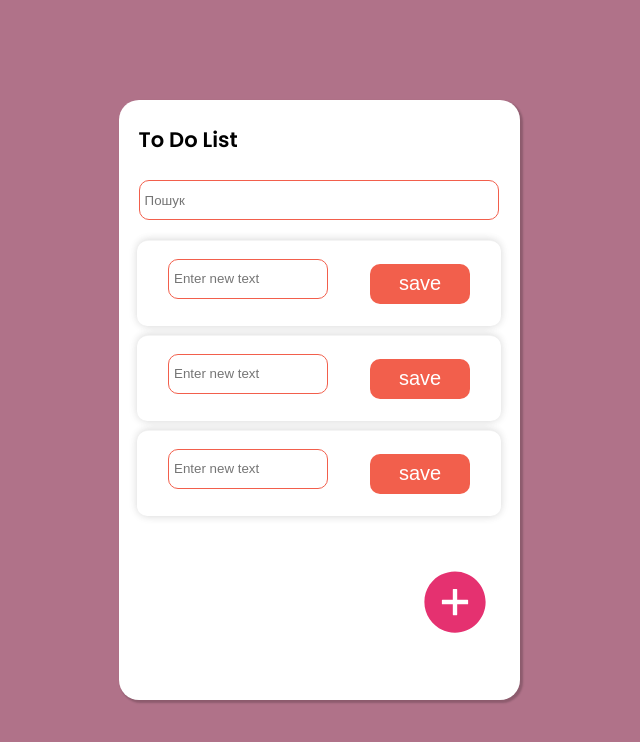
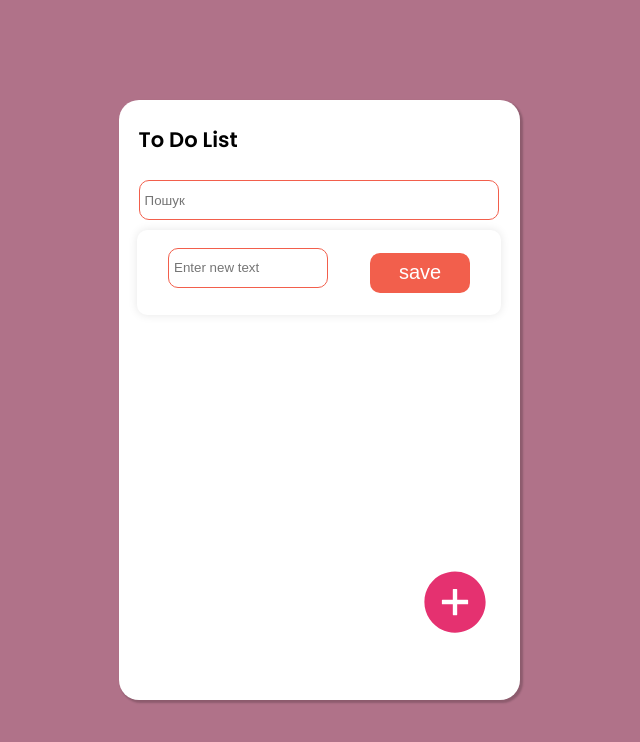
Before and after one commit to romaniv1437/TODO-list, a React (Create React App) app: page / in a window 1280 px wide. Both pictures are taken after a click on the icon 778 px from the left and 281 px from the top of the page. Shown: the top 742 px of the page, without its empty margins (321-961 px from the left). Built offline with nearby package versions, Linux system fonts and the light colour scheme.

Commit message:
change task text, TaskChangeForm

```diff
--- /dev/null
+++ b/src/components/Tasks/TaskChangeForm/TaskChangeForm.js
@@ -0,0 +1,20 @@
+import React from 'react';
+import s from "../Tasks.module.css";
+import CustomInput from "../../assets/Input/Input";
+import CustomButton from "../../assets/Button/Button";
+
+const TaskChangeForm = (props) => {
+    return (
+            <>{props.onChange.isChange ? <div className={s.change_task}>
+                    <CustomInput placeholder='Enter new text' value={props.newTaskText}
+                                 onChange={(e) => props.setNewTaskText(e.target.value)}/>
+                    <CustomButton onClick={() => {
+                        props.editTask(props.onChange.taskId, props.newTaskText);
+                        props.setNewTaskText('')
+                        props.onTaskChange(0, false)
+                    }}>save</CustomButton>
+            </div> : null}</>
+    );
+};
+
+export default TaskChangeForm;
--- /dev/null
+++ b/src/components/Tasks/TaskElement/TaskElement.js
@@ -0,0 +1,25 @@
+import React from 'react';
+import s from "../Tasks.module.css";
+import {MdDeleteOutline, MdOutlineModeEditOutline} from "react-icons/md";
+
+const TaskElement = (props) => {
+
+    let task_elements = props.tasks.map(task => <div key={task.id} className={s.task_el}>
+        <div className={s.left}>
+            <p>{task.text}</p>
+            <span>{task.difficulty}</span>
+        </div>
+        <div className={s.right}>
+            <MdOutlineModeEditOutline onClick={() => props.onTaskChange(task.id, true)}/>
+            <MdDeleteOutline onClick={() => props.removeTask(task.id)}/>
+        </div>
+    </div>)
+
+    return (
+        <div>
+            {task_elements.length ? task_elements : <h3>Nothing To Do</h3>}
+        </div>
+    );
+};
+
+export default TaskElement;
--- a/src/components/Tasks/Tasks.js
+++ b/src/components/Tasks/Tasks.js
@@ -1,39 +1,29 @@
 import React, {useState} from 'react';
 import s from './Tasks.module.css'
-import {MdDeleteOutline, MdOutlineModeEditOutline} from "react-icons/md";
-import CustomInput from "../assets/Input/Input";
-import CustomButton from "../assets/Button/Button";
+import TaskChangeForm from "./TaskChangeForm/TaskChangeForm";
+import TaskElement from "./TaskElement/TaskElement";
 
 const Tasks = (props) => {
     const [newTaskText, setNewTaskText] = useState('')
-    const [onChange, setOnChange] = useState(false)
-    const onTaskChange = () => {
-        setOnChange(!onChange)
+    const [onChange, setOnChange] = useState({taskId: 0, isChange: false})
+    const onTaskChange = (taskId, isChange) => {
+        setOnChange({taskId: taskId, isChange: isChange})
+        console.log(onChange)
     }
-
-    let task_elements = props.tasks.map(task => <div key={task.id} className={s.task_el}>
-                <div className={s.left}>
-                    <p>{task.text}</p>
-                    <span>{task.difficulty}</span>
-                </div>
-                <div className={s.right}>
-                    {onChange ? <div className={s.change_task}>
-                        <CustomInput placeholder='Enter new text' value={newTaskText}
-                                     onChange={(e) => setNewTaskText(e.target.value)}/>
-                        <CustomButton onClick={() => {
-                            props.editTask(task.id, newTaskText);
-                            setNewTaskText('')
-                            onTaskChange(false)
-                        }}>save</CustomButton>
-                    </div> : null}
-                    <MdOutlineModeEditOutline onClick={() => onTaskChange(task.id, true)}/>
-                    <MdDeleteOutline onClick={() => props.removeTask(task.id)}/>
-                </div>
-            </div>)
 
     return (
         <div className={s.tasks}>
-            {task_elements.length ? task_elements : <h3>Nothing To Do</h3>}
+            {onChange.isChange ? <TaskChangeForm onChange={onChange}
+                                                 newTaskText={newTaskText}
+                                                 setNewTaskText={setNewTaskText}
+                                                 onTaskChange={onTaskChange}
+                                                 editTask={props.editTask}/> :
+                <TaskElement tasks={props.tasks}
+                             onTaskChange={onTaskChange}
+                             removeTask={props.removeTask}
+                />
+            }
+
         </div>
     );
 };
--- a/src/components/Tasks/Tasks.module.css
+++ b/src/components/Tasks/Tasks.module.css
@@ -58,7 +58,6 @@
 }
 
 .change_task {
-    transform: translateY(-31px);
     max-width: 364px;
     height: 85px;
     width: 80%;
```
